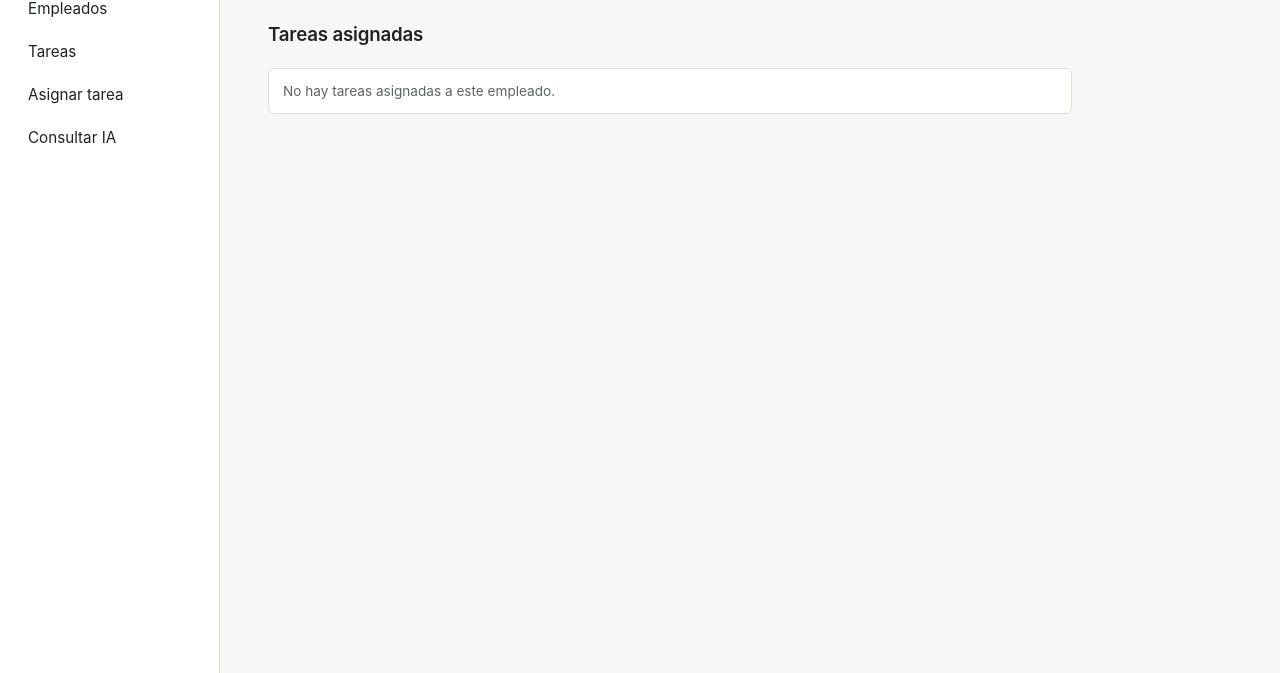
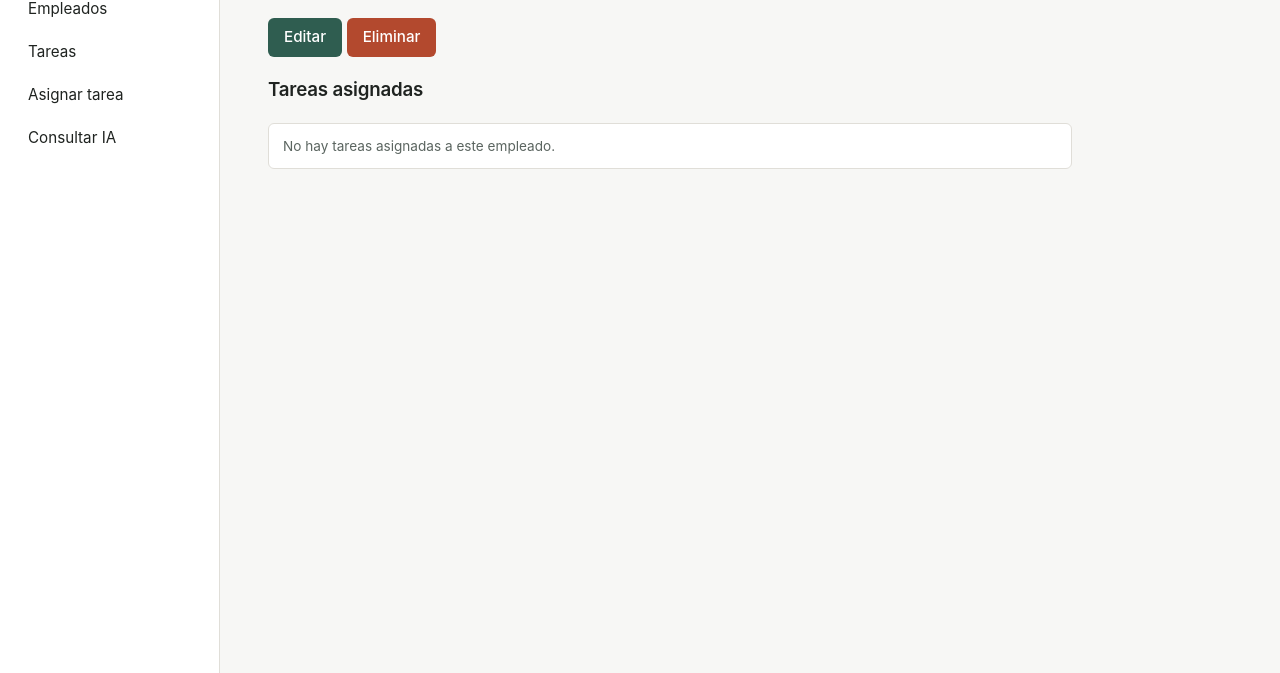
Before and after one commit to JLaVodka/GestionEmpleados, a Django app: template empleados/templates/empleados/detalle.html in a window 1280 px wide. Shown: the part 127-800 px from the top of the page. Run offline with Django 5.2, Linux system fonts and the light colour scheme; the template is opened without the code that fills it, so the values that code supplies are empty.

Commit message:
Add edit and delete buttons for employee details

```diff
--- a/empleados/templates/empleados/detalle.html
+++ b/empleados/templates/empleados/detalle.html
@@ -4,6 +4,8 @@
 <a class="back-link" href="{% url 'lista_empleados' %}">&larr; Volver a la lista de empleados</a>
 <h1>{{ empleado.nombre }}</h1>
 <p><strong>Especialidad:</strong> {{ empleado.especialidad }}</p>
+<a class="btn" href="{% url 'editar_empleado' empleado.id %}">Editar</a>
+<a class="btn btn--alert" href="{% url 'eliminar_empleado' empleado.id %}">Eliminar</a>
 
 <h3>Tareas asignadas</h3>
 <ul class="list-plain">
```
